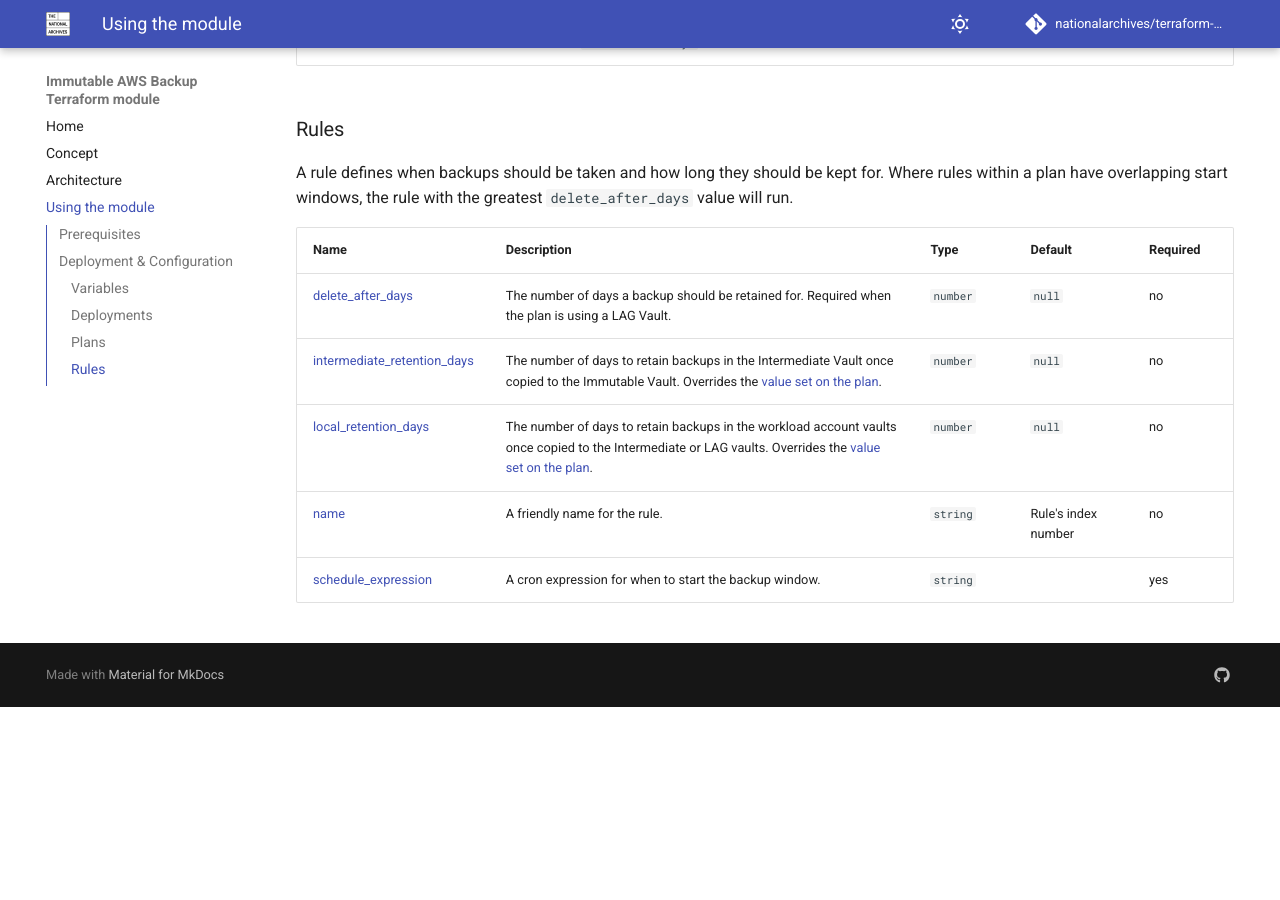
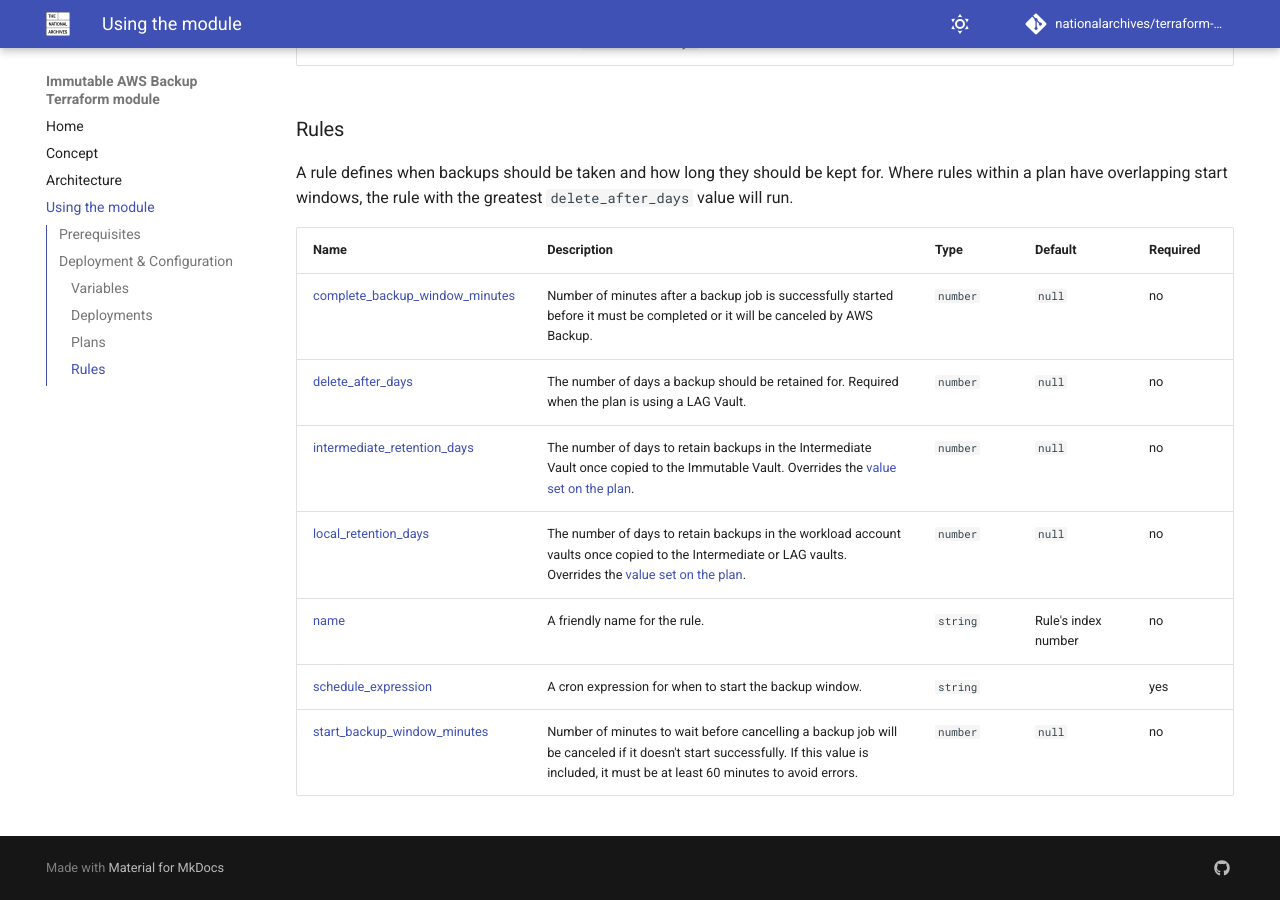
Before and after one commit to nationalarchives/terraform-aws-immutable-aws-backup, an MkDocs documentation site: the page built from docs/usage.md, in a window 1280 px wide and 900 px high, scrolled down 2822 px. Built offline with MkDocs 1.6.1 and Material for MkDocs 9.7.7, drawn with Linux system fonts in a browser that asks for light colours; comment, search, counter and statistics services are not loaded; before the commit the page ends 3529 px from its top, so only the background shows below that.

Commit message:
Add new variables to docs

```diff
--- a/docs/usage.md
+++ b/docs/usage.md
@@ -61,9 +61,11 @@ A rule defines when backups should be taken and how long they should be kept for
 <!-- prettier-ignore-start -->
 | Name | Description | Type | Default | Required |
 |------|-------------|------|---------|----------|
+| <a name="rules_complete_backup_window_minutes"></a> [complete\_backup\_window\_minutes](#rules\_complete\_backup\_window\_minutes) | Number of minutes after a backup job is successfully started before it must be completed or it will be canceled by AWS Backup. | `number` | `null` | no |
 | <a name="rules_delete_after_days"></a> [delete\_after\_days](#rules\_delete\_after\_days) | The number of days a backup should be retained for. Required when the plan is using a LAG Vault. | `number` | `null` | no |
 | <a name="rules_intermediate_retention_days"></a> [intermediate\_retention\_days](#rules\_intermediate\_retention\_days) | The number of days to retain backups in the Intermediate Vault once copied to the Immutable Vault. Overrides the [value set on the plan](#plans\_intermediate\_retention\_days). | `number` | `null` | no |
 | <a name="rules_local_retention_days"></a> [local\_retention\_days](#rules\_local\_retention\_days) | The number of days to retain backups in the workload account vaults once copied to the Intermediate or LAG vaults. Overrides the [value set on the plan](#plans\_local\_retention\_days). | `number` | `null` | no |
 | <a name="rules_name"></a> [name](#rules\_name) | A friendly name for the rule. | `string` | Rule's index number | no |
 | <a name="rules_schedule_expression"></a> [schedule\_expression](#rules\_schedule\_expression) | A cron expression for when to start the backup window. | `string` |  | yes |
+| <a name="rules_start_backup_window_minutes"></a> [start\_backup\_window\_minutes](#rules\_start\_backup\_window\_minutes) | Number of minutes to wait before cancelling a backup job will be canceled if it doesn't start successfully. If this value is included, it must be at least 60 minutes to avoid errors. | `number` | `null` | no |
 <!-- prettier-ignore-end -->
```
